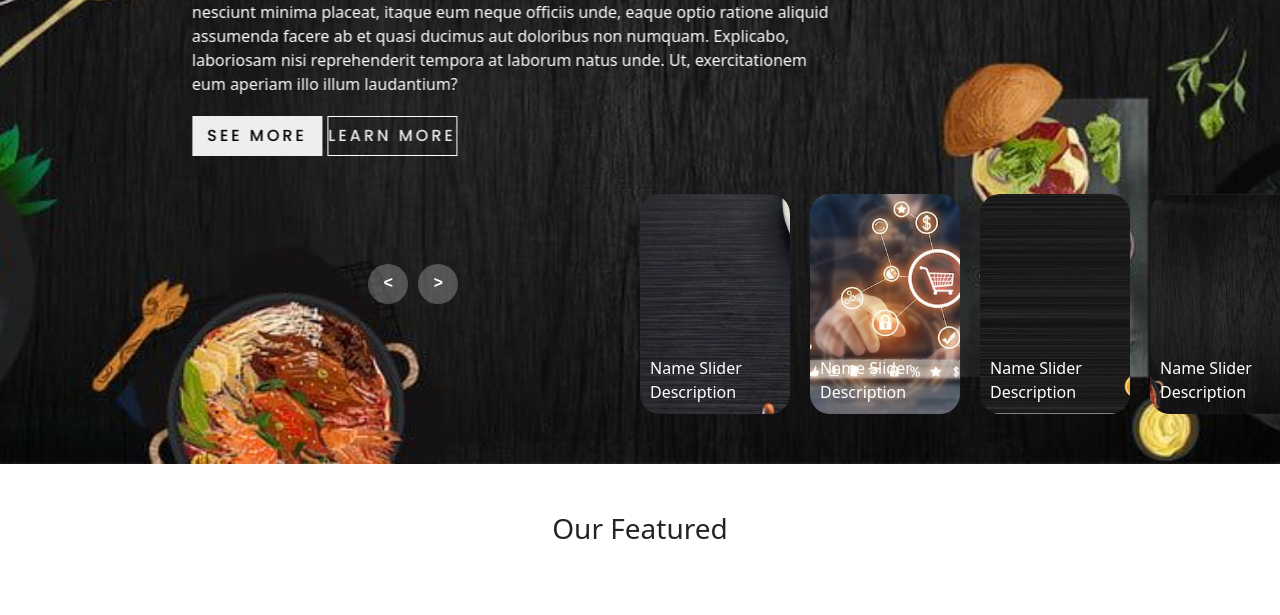
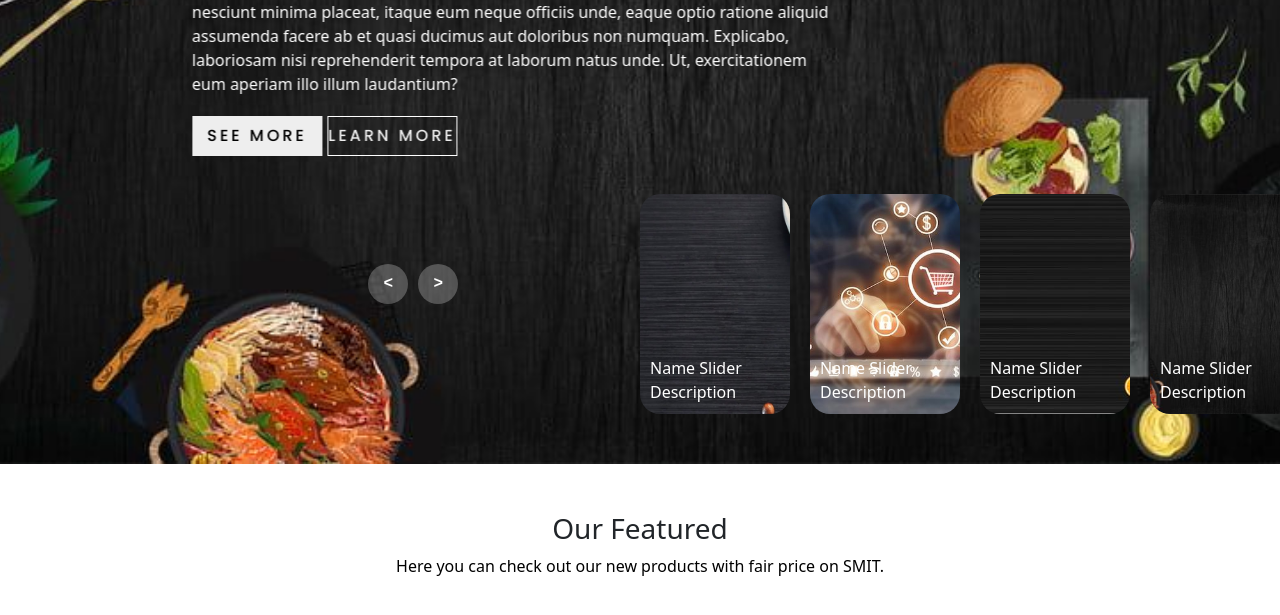
Before and after one commit to ridashafqaat/Final-Hackathone, a plain HTML site: page index.html in a window 1280 px wide. Shown: the part 336-951 px from the top of the page. Drawn offline with nearby package versions, Linux system fonts and the light colour scheme; a script that the page names is missing; files whose address does not match are found by name.

Commit message:
adding s

```diff
--- a/style.css
+++ b/style.css
@@ -1047,7 +1047,9 @@ hr {
     cursor: pointer;
     margin-bottom: 2rem;
 }
-
+#features p{
+    color: #000;
+}
 .product img {
     transition: 0.3s all;
     height: 350px;
```
